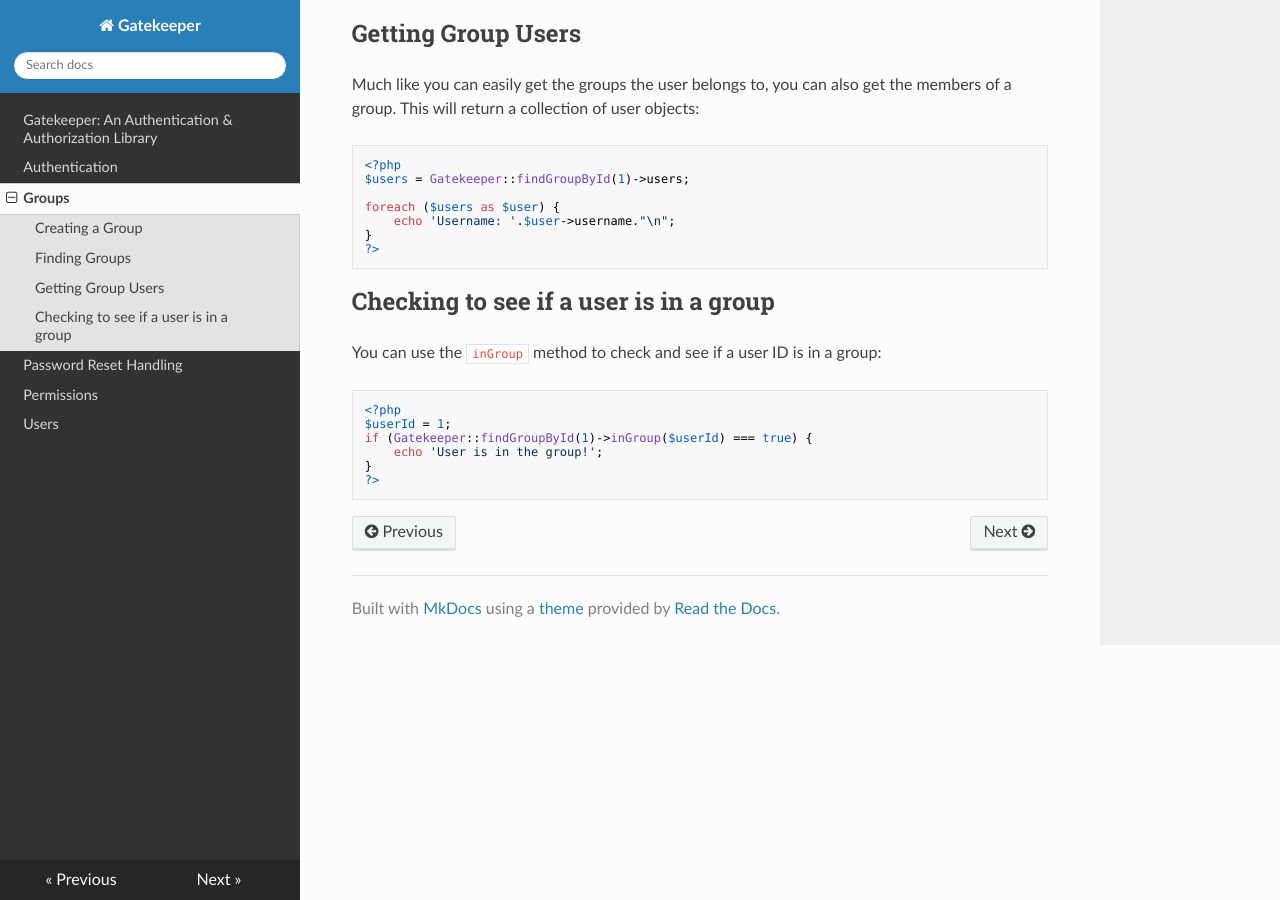
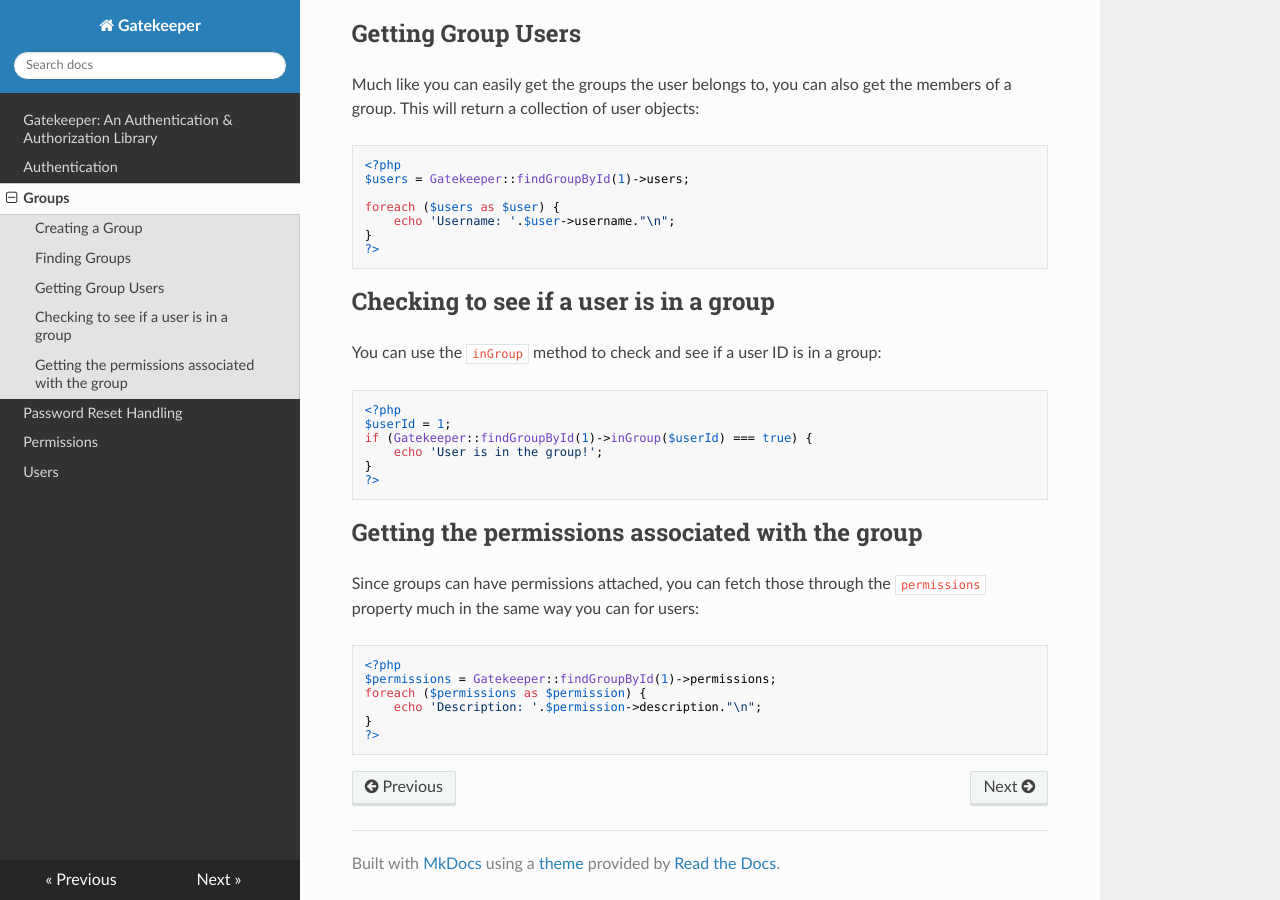
Before and after one commit to psecio/gatekeeper, an MkDocs documentation site: the page built from docs/groups.md, in a window 1280 px wide and 900 px high, scrolled down 826 px. Built offline with MkDocs 1.6.1, drawn with Linux system fonts in a browser that asks for light colours; nearby versions of some CDN libraries.

Commit message:
updating docs with more info on adding/useing permissions

````diff
--- a/docs/groups.md
+++ b/docs/groups.md
@@ -59,3 +59,16 @@ if (Gatekeeper::findGroupById(1)->inGroup($userId) === true) {
 }
 ?>
 ```
+
+## Getting the permissions associated with the group
+
+Since groups can have permissions attached, you can fetch those through the `permissions` property much in the same way you can for users:
+
+```php
+<?php
+$permissions = Gatekeeper::findGroupById(1)->permissions;
+foreach ($permissions as $permission) {
+	echo 'Description: '.$permission->description."\n";
+}
+?>
+```
````
Also changed, not shown: docs/users.md (+2 -0 lines).
